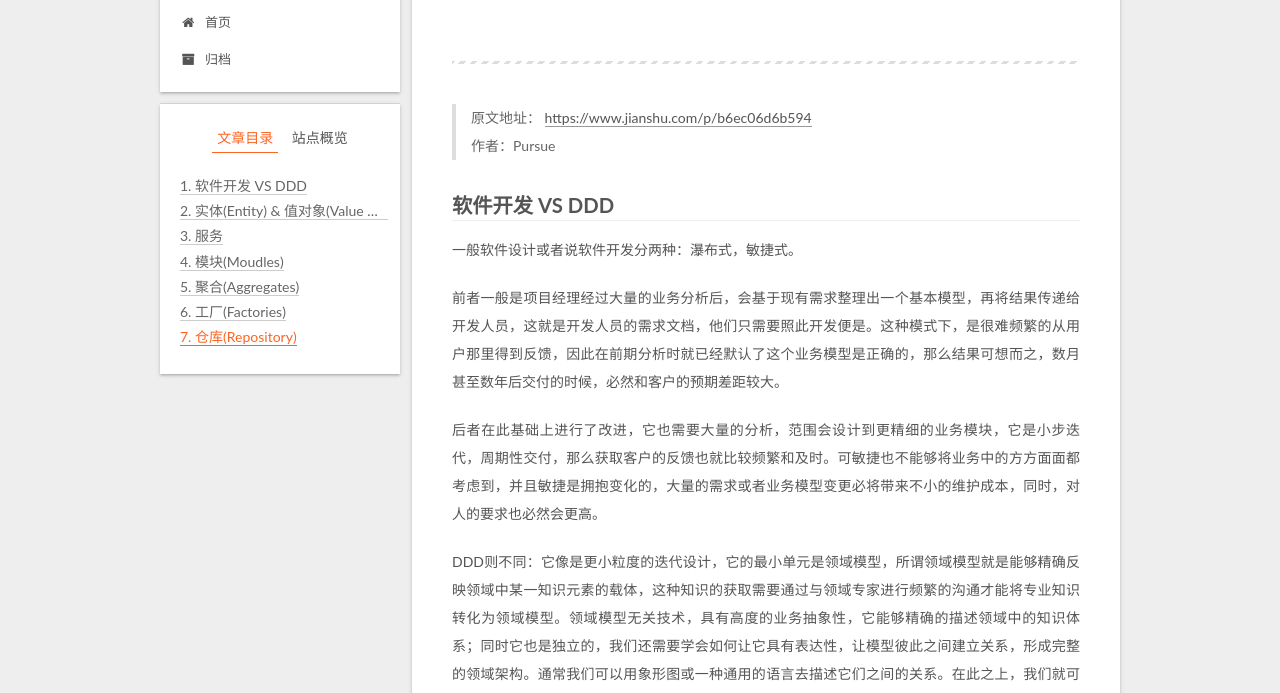
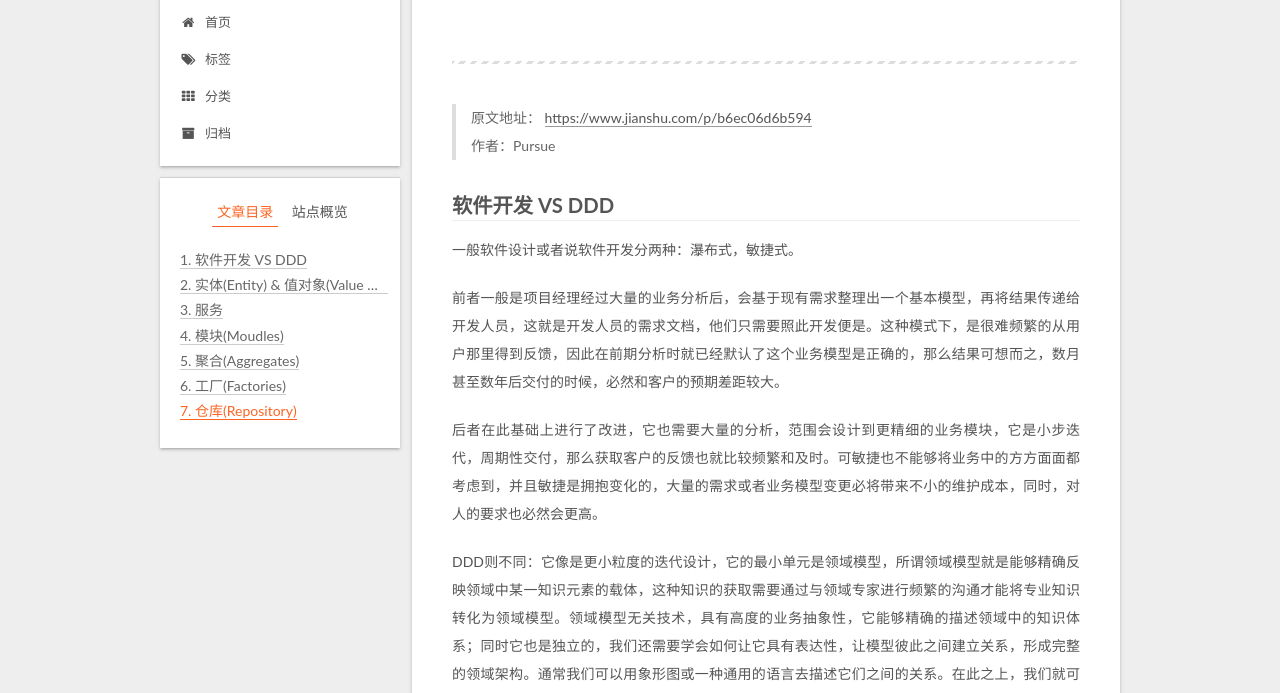
Before and after one commit to yang-miemiemie/blog, a plain HTML site: page 2018/02/23/（转）领域驱动设计/index.html in a window 1280 px wide. Shown: the part 105-798 px from the top of the page. Drawn offline with Linux system fonts and the light colour scheme; no server answers.

Commit message:
Site updated: 2018-02-23 10:14:46

```diff
--- a/2018/02/23/（转）领域驱动设计/index.html
+++ b/2018/02/23/（转）领域驱动设计/index.html
@@ -187,6 +187,26 @@
               <i class="menu-item-icon fa fa-fw fa-home"></i> <br />
 
             首页
+          </a>
+        </li>
+
+
+        <li class="menu-item menu-item-tags">
+          <a href="/tags/" rel="section">
+
+              <i class="menu-item-icon fa fa-fw fa-tags"></i> <br />
+
+            标签
+          </a>
+        </li>
+
+
+        <li class="menu-item menu-item-categories">
+          <a href="/categories/" rel="section">
+
+              <i class="menu-item-icon fa fa-fw fa-th"></i> <br />
+
+            分类
           </a>
         </li>
 
```
Also changed, not shown: archives/2018/02/index.html (+20 -0 lines), archives/2018/index.html (+20 -0 lines), archives/index.html (+20 -0 lines), categories/项目设计/index.html (+20 -0 lines), index.html (+20 -0 lines), tags/项目设计/index.html (+20 -0 lines).
